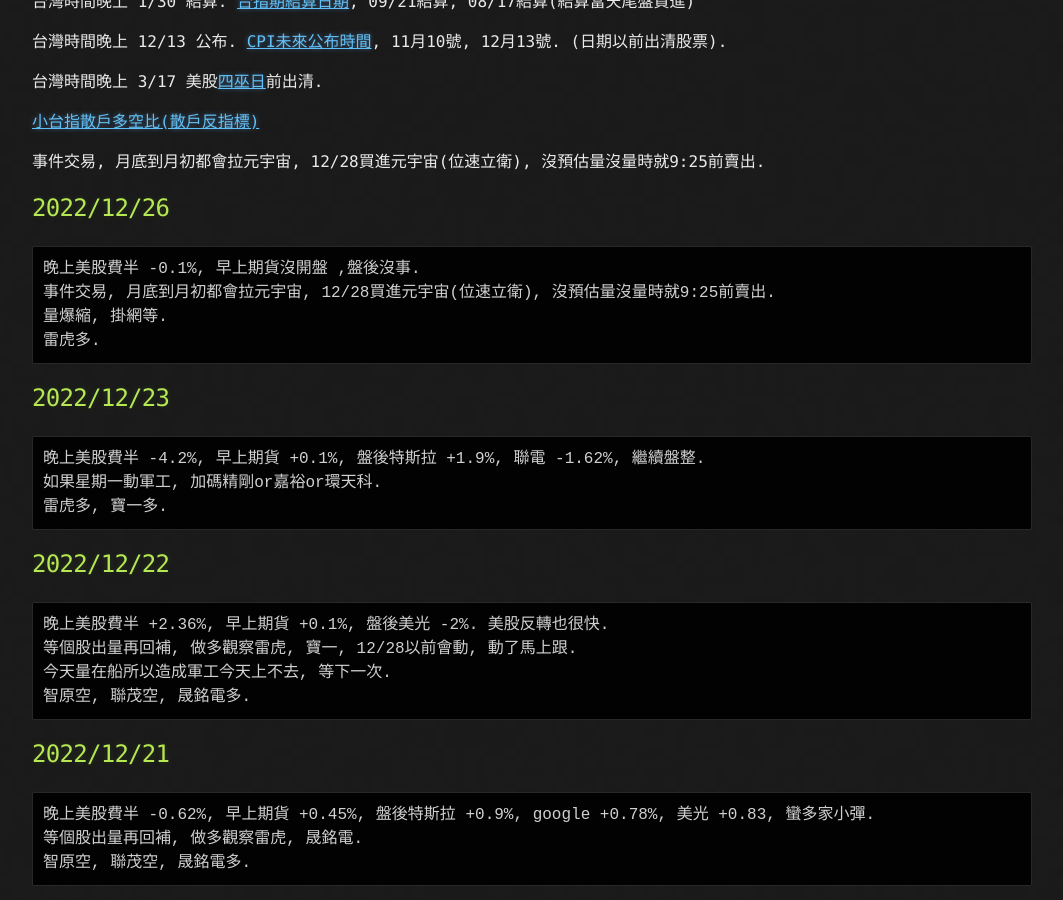
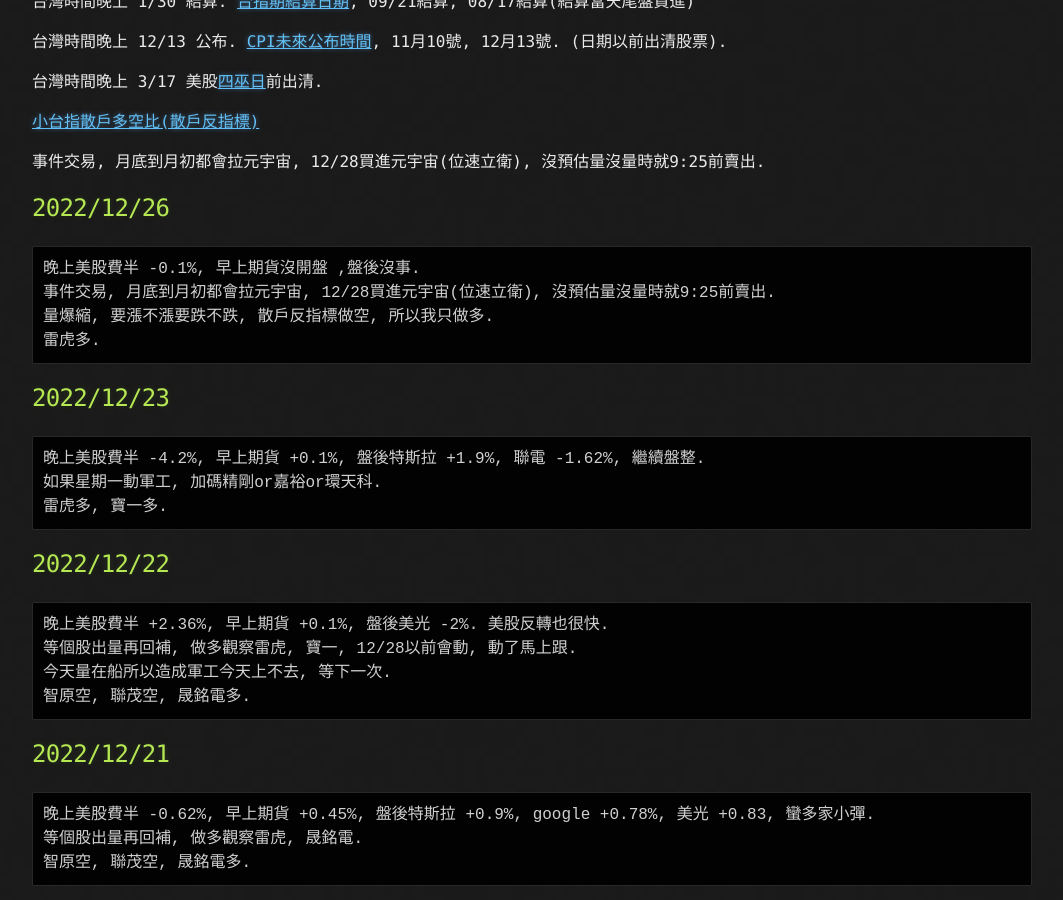
Before and after one commit to lepg5487/Stock_God, a Jekyll site: the page built from index.md, in a window 1280 px wide and 900 px high, scrolled down 388 px. Shown: the whole window, without its empty margins (108-1171 px from the left). Built offline with Jekyll 4.4.1, drawn with Linux system fonts in a browser that asks for light colours; our own code applies the rules of GitHub Pages for plain Markdown files.

Commit message:
Update index.md

````diff
--- a/index.md
+++ b/index.md
@@ -22,7 +22,7 @@ layout: testlayouts
 ```
 晚上美股費半 -0.1%, 早上期貨沒開盤 ,盤後沒事.
 事件交易, 月底到月初都會拉元宇宙, 12/28買進元宇宙(位速立衛), 沒預估量沒量時就9:25前賣出.
-量爆縮, 掛網等.
+量爆縮, 要漲不漲要跌不跌, 散戶反指標做空, 所以我只做多.
 雷虎多.
 ```
 
````
